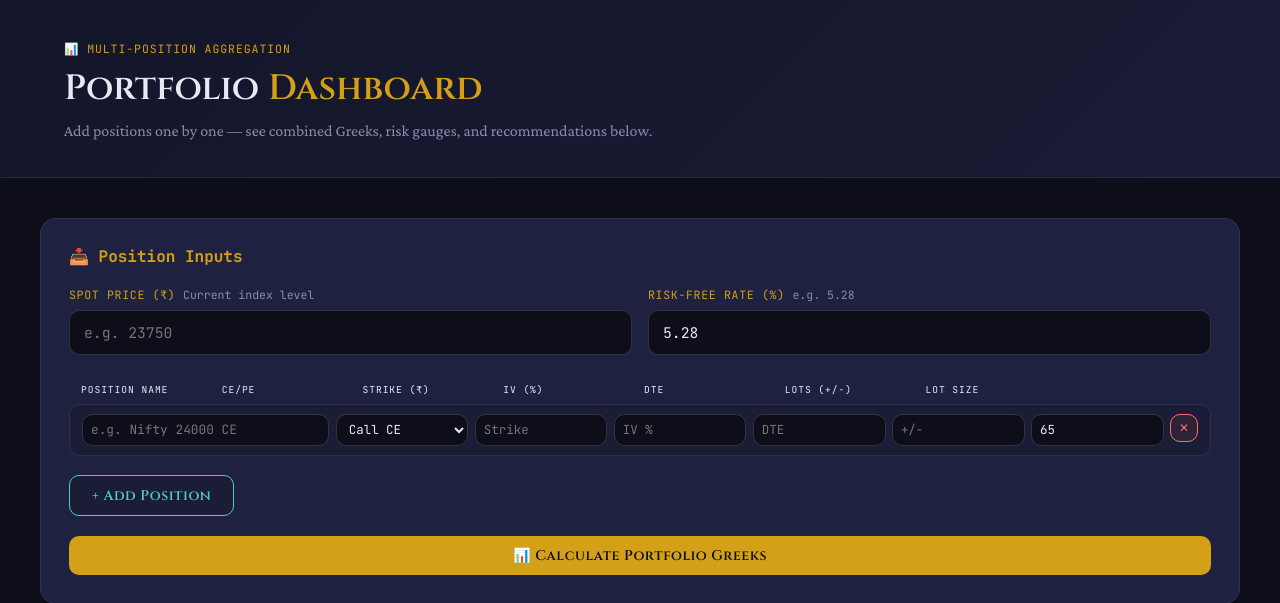
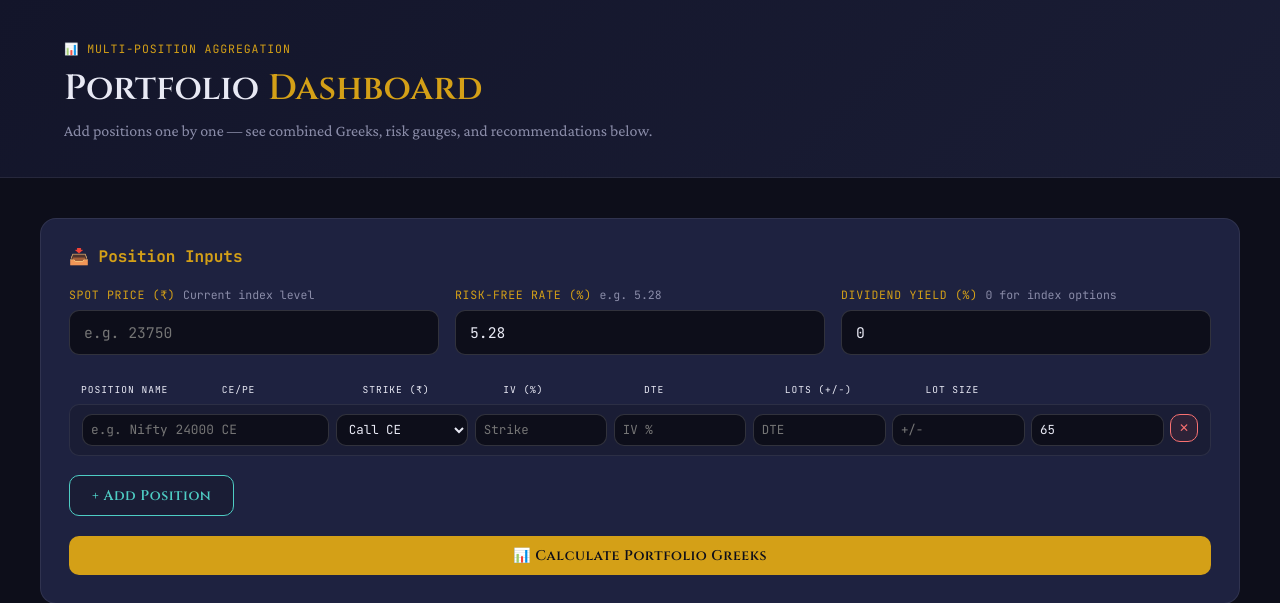
Before and after one commit to bsmpp25gauravk-collab/greek-gods-trading-arena, a Flask app: page /portfolio in a window 1280 px wide. Shown: the part 63-666 px from the top of the page. Run offline with Flask 3, Linux system fonts and the light colour scheme.

Commit message:
Enhance portfolio form layout and input fields

```diff
--- a/templates/portfolio.html
+++ b/templates/portfolio.html
@@ -16,7 +16,7 @@
     <h2 class="card-title">📥 Position Inputs</h2>
     <form method="POST" action="/portfolio" id="port-form" autocomplete="off">
 
-      <div class="global-inputs" style="margin-bottom:1.25rem">
+      <div class="global-inputs" style="margin-bottom:1.25rem;grid-template-columns:1fr 1fr 1fr">
         <div class="form-group">
           <label>Spot Price (₹) <span class="form-hint">Current index level</span></label>
           <input type="number" name="spot" id="spot-input" value="" step="1" class="form-input" placeholder="e.g. 23750" />
@@ -24,6 +24,10 @@
         <div class="form-group">
           <label>Risk-Free Rate (%) <span class="form-hint">e.g. 5.28</span></label>
           <input type="number" name="rate" value="5.28" step="0.01" class="form-input" />
+        </div>
+        <div class="form-group">
+          <label>Dividend Yield (%) <span class="form-hint">0 for index options</span></label>
+          <input type="number" name="dividend" value="0" step="0.01" class="form-input" placeholder="e.g. 1.5" />
         </div>
       </div>
 
@@ -156,10 +160,10 @@ function addRow(data) {
         <option value="put"  ${d.type==='put' ?'selected':''}>Put PE</option>
       </select>
       <input type="number" name="strike_${i}"   value="${d.strike||''}"   placeholder="Strike" class="form-input pi-strike" step="50" />
-      <input type="number" name="iv_${i}"       value="${d.iv||''}"       placeholder="IV %"  class="form-input pi-iv"     step="0.5" />
-      <input type="number" name="days_${i}"     value="${d.days||''}"     placeholder="DTE"   class="form-input pi-dte"    step="1" />
-      <input type="number" name="lots_${i}"     value="${d.lots||''}"     placeholder="+/−"   class="form-input pi-lots" />
-      <input type="number" name="lot_size_${i}" value="${d.lot_size||65}" placeholder="Lot sz" class="form-input pi-lotsize" />
+      <input type="number" name="iv_${i}"       value="${d.iv||''}"       placeholder="IV %"  class="form-input pi-iv"     step="0.1" />
+      <input type="number" name="days_${i}"     value="${d.days||''}"     placeholder="DTE"   class="form-input pi-dte"    step="1" min="1" />
+      <input type="number" name="lots_${i}"     value="${d.lots||''}"     placeholder="+/−"   class="form-input pi-lots"   step="1" />
+      <input type="number" name="lot_size_${i}" value="${d.lot_size||65}" placeholder="Lot sz" class="form-input pi-lotsize" step="1" />
       <button type="button" class="del-btn" onclick="delRow('prow-${i}')">✕</button>
     </div>`;
   document.getElementById('pos-rows').appendChild(row);
```
